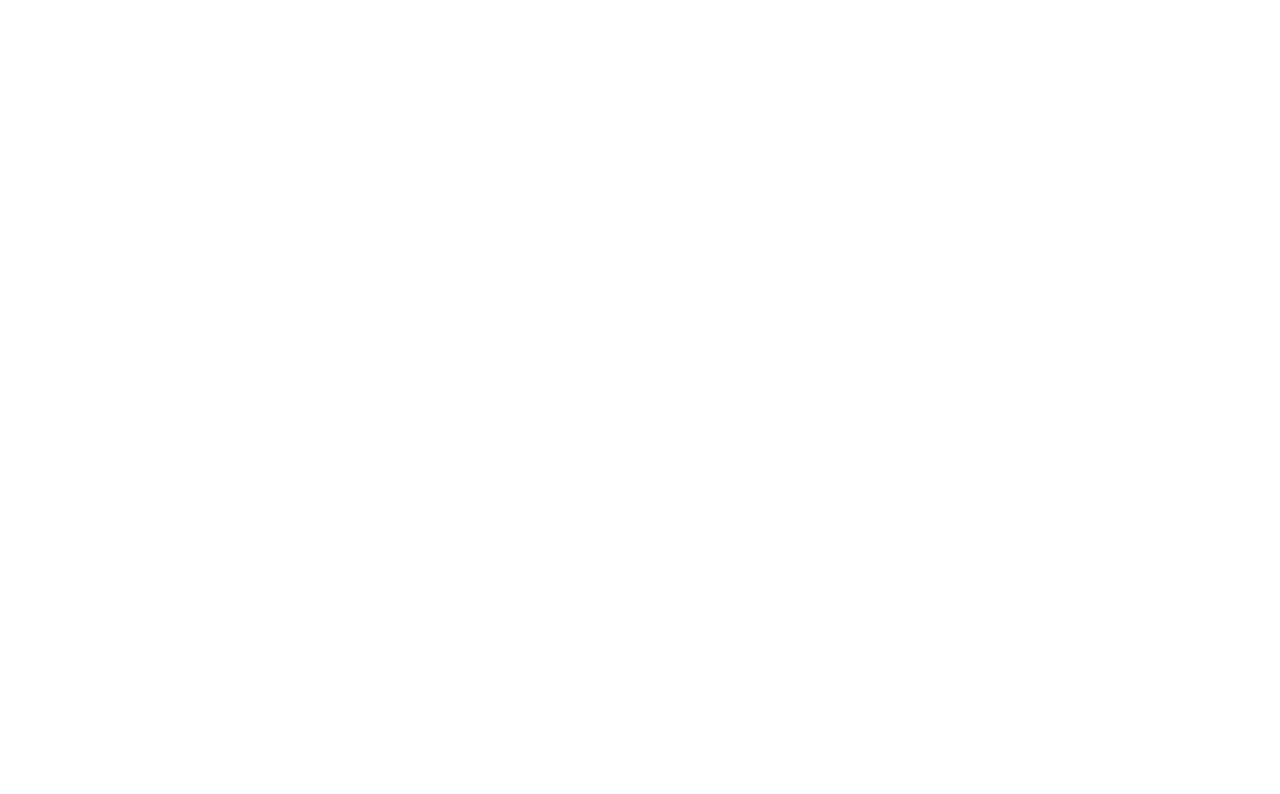
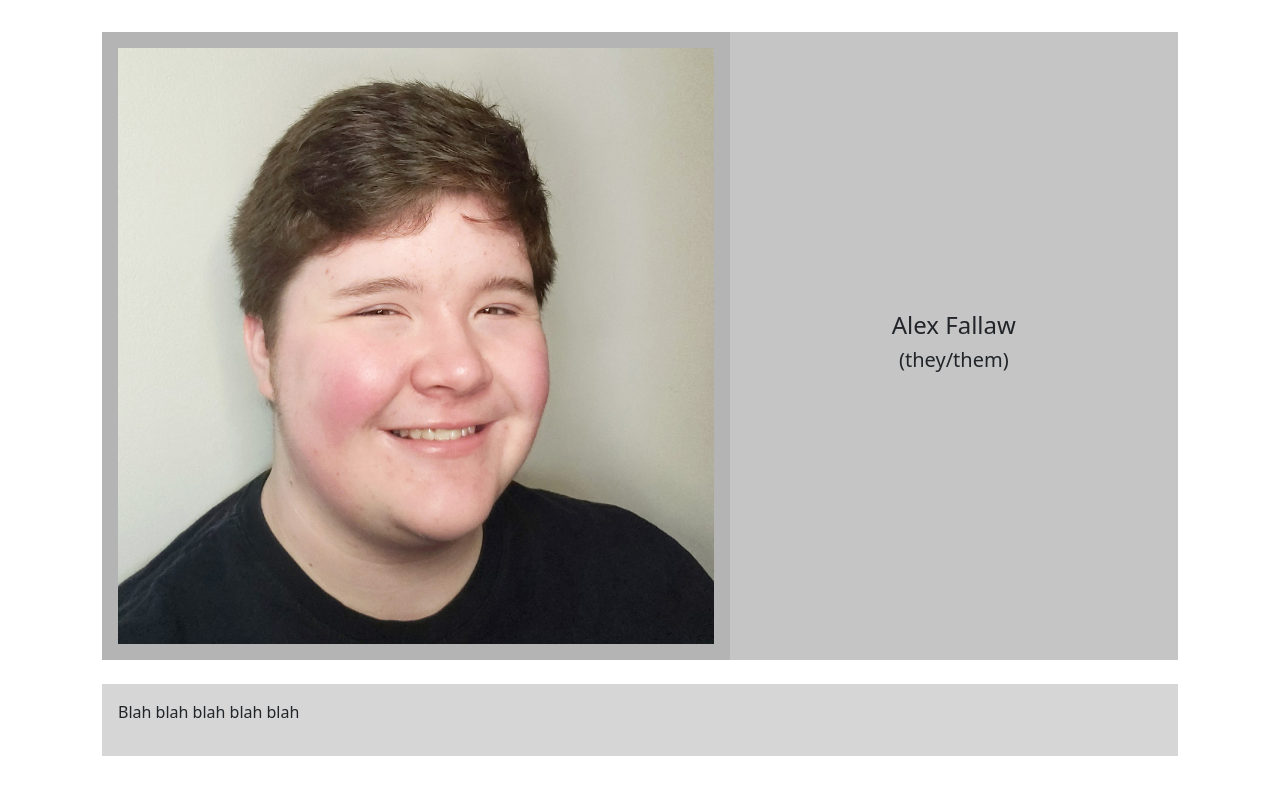
Before and after one commit to alexfallaw/alexfallaw.github.io, a React (Create React App) app: page /about in a window 1280 px wide. Before the commit this address had no page. Shown: the top 794 px of the page. Built offline with nearby package versions, Linux system fonts and the light colour scheme.

Commit message:
About Me Start
created the about me page with basic css

```diff
--- a/src/App.js
+++ b/src/App.js
@@ -1,3 +1,4 @@
+import { About } from "./components/about";
 import { Gallery } from "./components/gallery";
 import { BrowserRouter as Router, Routes, Route } from "react-router-dom";
 import "bootstrap/dist/css/bootstrap.min.css";
@@ -9,6 +10,7 @@
       <div className="container-flex">
         <Router>
           <Routes>
+            <Route path="/about" element={<About />} />
             <Route path="/gallery" element={<Gallery />} />
           </Routes>
         </Router>
--- a/src/components/about.js
+++ b/src/components/about.js
@@ -0,0 +1,27 @@
+import "../styles/about.css";
+import Container from "react-bootstrap/Container";
+import Row from "react-bootstrap/Row";
+import Col from "react-bootstrap/Col";
+
+export function About() {
+  return (
+    <Container id="about-page">
+      <Row id="top-bar">
+        <Col id="headshot-holder" xs={7}>
+          <img
+            src="images/thumbnails/headshot.jpg"
+            alt="Headshot of Alex Fallaw"
+            id="about-headshot"
+          />
+        </Col>
+        <Col id="about-title-holder" xs={5}>
+          <h2 id="about-title">Alex Fallaw</h2>
+          <h3 id="about-pronouns">(they/them)</h3>
+        </Col>
+      </Row>
+      <div id="about-bio">
+        <p id="about-bio-text">Blah blah blah blah blah</p>
+      </div>
+    </Container>
+  );
+}
--- /dev/null
+++ b/src/styles/about.css
@@ -0,0 +1,42 @@
+#about-page {
+  display: flex;
+  flex-direction: column;
+  align-items: center;
+  justify-content: flex-start;
+  padding: 2rem;
+}
+#top-bar {
+  width: 100%;
+}
+#headshot-holder {
+  background-color: #b4b4b4;
+  padding: 1rem;
+}
+#about-headshot {
+  width: 100%;
+}
+#about-title-holder {
+  background-color: #c5c5c5;
+  padding: 1rem;
+  display: flex;
+  flex-direction: column;
+  justify-content: center;
+  align-items: center;
+}
+#about-title {
+  text-align: start;
+  font-size: 1.5rem;
+}
+#about-pronouns {
+  text-align: start;
+  font-size: 1.25rem;
+}
+#about-bio {
+  margin-top: 1.5rem;
+  background-color: #d6d6d6;
+  padding: 1rem;
+  width: 100%;
+}
+#about-bio-text {
+  text-align: start;
+}
```
